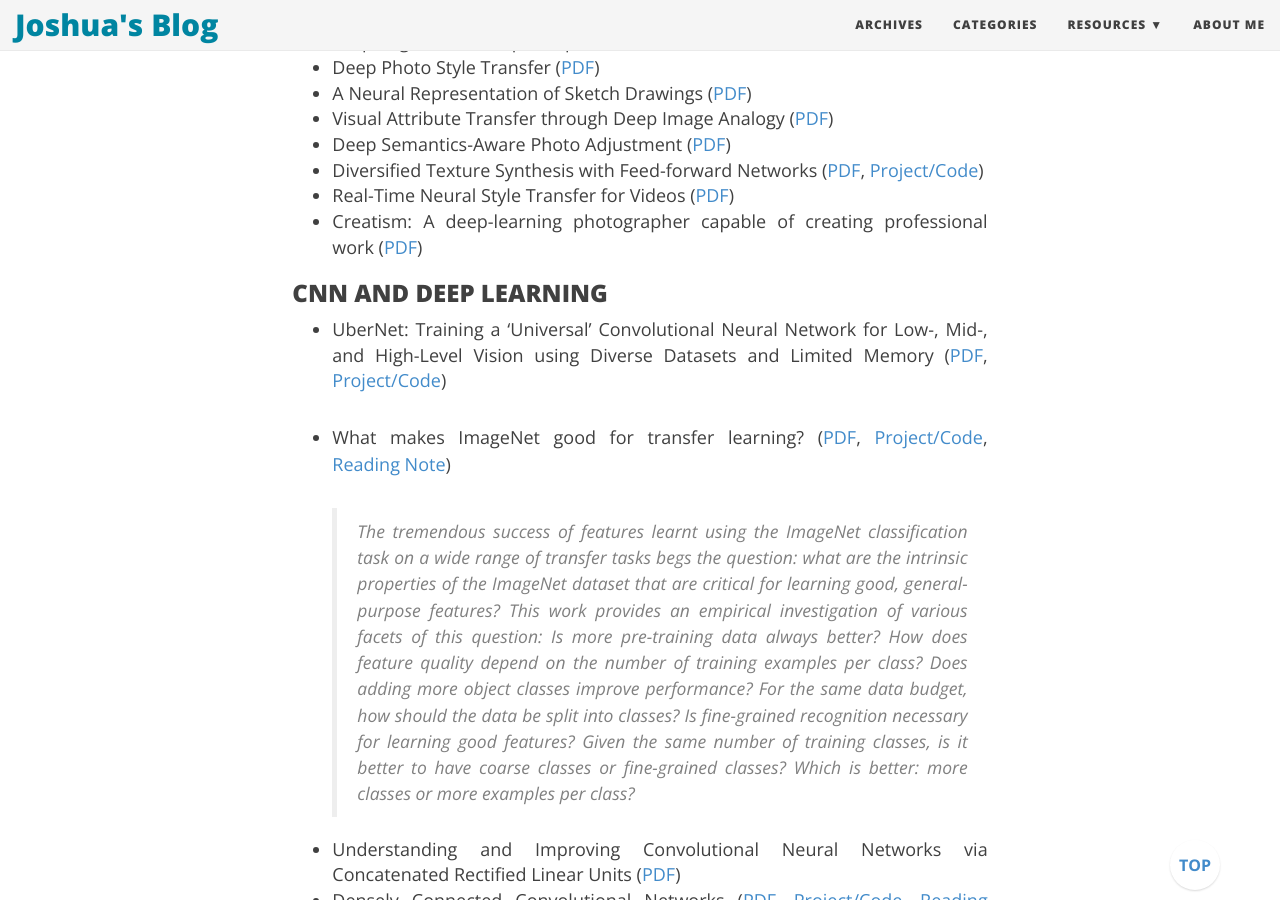
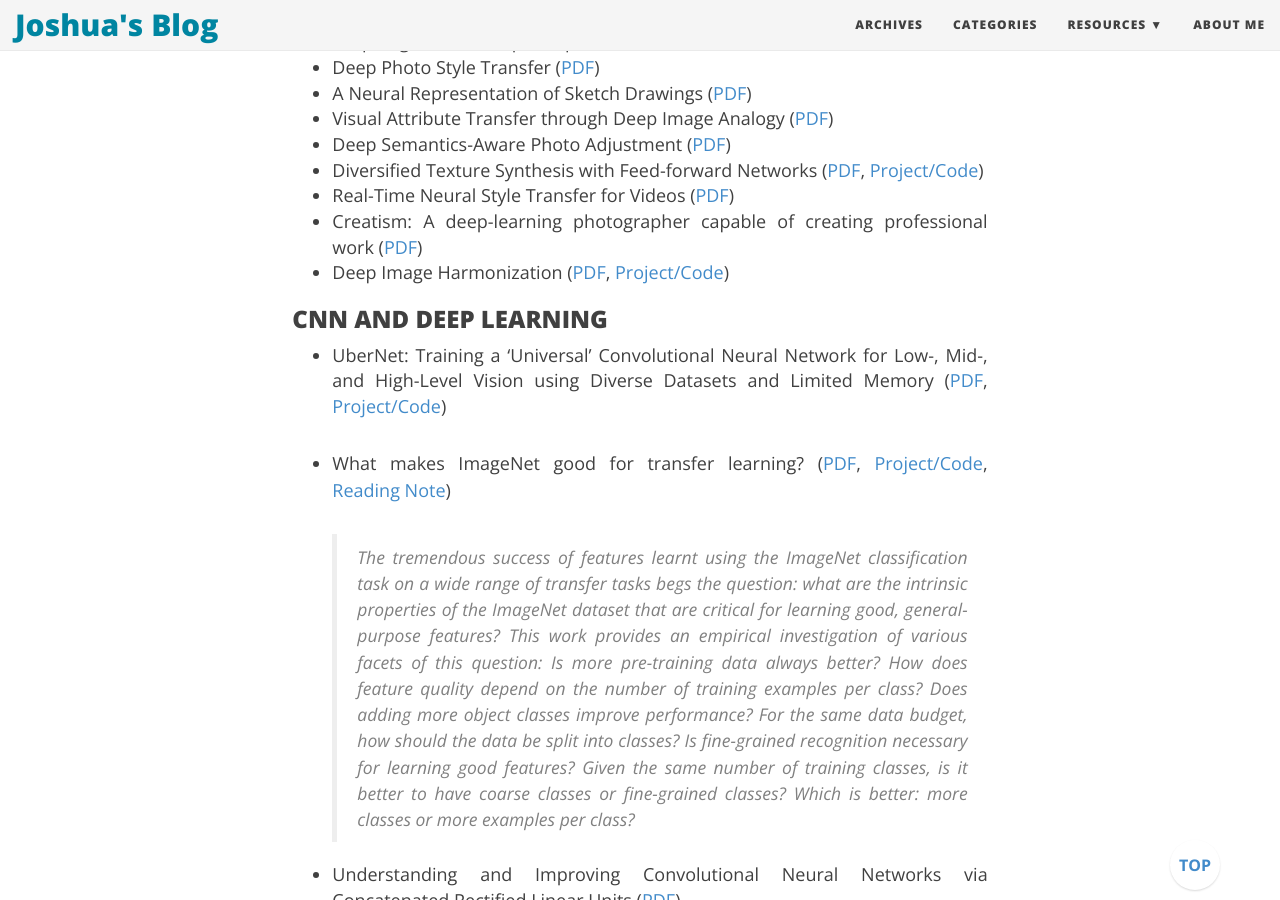
Before and after one commit to joshua19881228/joshua19881228.github.io, a Jekyll site: the page built from _posts/Computer_Vision/2016-08-25-my-jumble-of-computer-vision.md, in a window 1280 px wide and 900 px high, scrolled down 10231 px. Built offline with Jekyll 4.4.1, drawn with Linux system fonts in a browser that asks for light colours; nearby versions of some CDN libraries; comment, search, counter and statistics services are not loaded; some of the changed text lies outside the part shown.

Commit message:
update post

```diff
--- a/_posts/Computer_Vision/2016-08-25-my-jumble-of-computer-vision.md
+++ b/_posts/Computer_Vision/2016-08-25-my-jumble-of-computer-vision.md
@@ -258,6 +258,7 @@ I am going to maintain this page to record a few things about computer vision th
 * Diversified Texture Synthesis with Feed-forward Networks ([PDF](https://arxiv.org/abs/1703.01664), [Project/Code](https://github.com/Yijunmaverick/MultiTextureSynthesis))
 * Real-Time Neural Style Transfer for Videos ([PDF](http://openaccess.thecvf.com/content_cvpr_2017/papers/Huang_Real-Time_Neural_Style_CVPR_2017_paper.pdf))
 * Creatism: A deep-learning photographer capable of creating professional work ([PDF](https://arxiv.org/abs/1707.03491))
+* Deep Image Harmonization ([PDF](https://arxiv.org/abs/1703.00069), [Project/Code](https://github.com/wasidennis/DeepHarmonization))
 
 ### CNN AND DEEP LEARNING ###
 
@@ -444,6 +445,7 @@ I am going to maintain this page to record a few things about computer vision th
 * Understanding Black-box Predictions via Influence Functions ([PDF](https://arxiv.org/abs/1703.04730))
 * Learning a Repression Network for Precise Vehicle Search ([PDF](https://arxiv.org/abs/1708.02386))
 * Visual Graph Mining ([PDF](https://arxiv.org/abs/1708.03921))
+* Style2Vec: Representation Learning for Fashion Items from Style Sets ([PDF](https://arxiv.org/abs/1708.04014))
 
 ## INTERESTING FINDS ##
 
```
Also changed, not shown: _posts/Life_Discovery/Miscellaneous/2017-08-15-Miscellaneous.md (+0 -1 lines).
